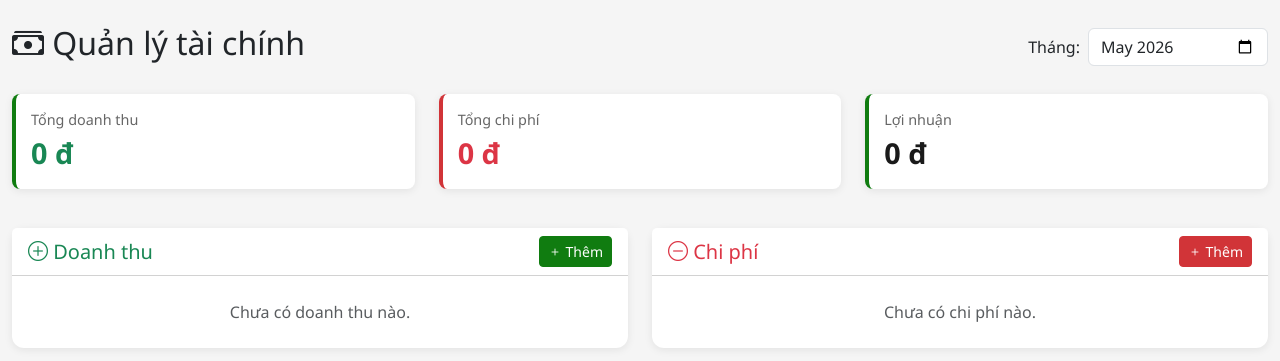
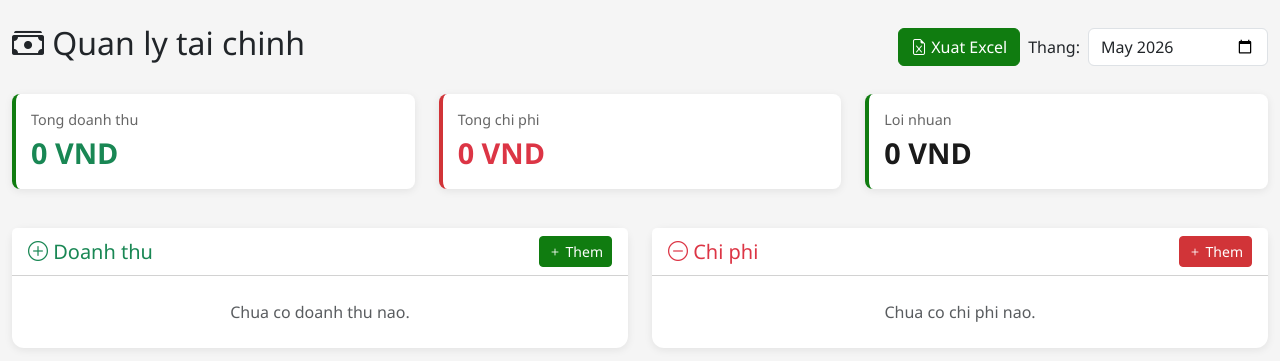
Before and after one commit to nghianh4975-cpu/hoadon-manager, a Flask app: page /finance in a window 1280 px wide. Shown: the part 56-417 px from the top of the page. Run offline with Flask 3, Linux system fonts and the light colour scheme; the visitor is signed in with stand-in values (Sample User, id 1); data that the repository does not hold is empty.

Commit message:
Update finance.html

```diff
--- a/web_hoadon/templates/finance.html
+++ b/web_hoadon/templates/finance.html
@@ -1,33 +1,38 @@
 {% extends "base.html" %}
 
-{% block title %}Tài chính - Hóa Đơn Manager{% endblock %}
+{% block title %}Tai chinh - Hoa Don Manager{% endblock %}
 
 {% block content %}
 <div class="d-flex justify-content-between align-items-center mb-4">
-    <h2><i class="bi bi-cash-stack"></i> Quản lý tài chính</h2>
-    <div class="d-flex align-items-center">
-        <label class="me-2">Tháng:</label>
-        <input type="month" class="form-control" style="width: 180px;" value="{{ month }}" onchange="window.location.href='/finance?month=' + this.value">
+    <h2><i class="bi bi-cash-stack"></i> Quan ly tai chinh</h2>
+    <div class="d-flex align-items-center gap-2">
+        <a href="{{ url_for('export_finance', month=month) }}" class="btn btn-success">
+            <i class="bi bi-file-earmark-excel"></i> Xuat Excel
+        </a>
+        <div class="d-flex align-items-center">
+            <label class="me-2">Thang:</label>
+            <input type="month" class="form-control" style="width: 180px;" value="{{ month }}" onchange="window.location.href='/finance?month=' + this.value">
+        </div>
     </div>
 </div>
 
 <div class="row mb-4">
     <div class="col-md-4">
         <div class="card stat-card success">
-            <div class="stat-label">Tổng doanh thu</div>
-            <div class="stat-value text-success">{{ "{:,.0f}".format(total_rev) }} đ</div>
+            <div class="stat-label">Tong doanh thu</div>
+            <div class="stat-value text-success">{{ "{:,.0f}".format(total_rev) }} VND</div>
         </div>
     </div>
     <div class="col-md-4">
         <div class="card stat-card danger">
-            <div class="stat-label">Tổng chi phí</div>
-            <div class="stat-value text-danger">{{ "{:,.0f}".format(total_exp) }} đ</div>
+            <div class="stat-label">Tong chi phi</div>
+            <div class="stat-value text-danger">{{ "{:,.0f}".format(total_exp) }} VND</div>
         </div>
     </div>
     <div class="col-md-4">
         <div class="card stat-card {{ 'success' if profit >= 0 else 'danger' }}">
-            <div class="stat-label">Lợi nhuận</div>
-            <div class="stat-value">{{ "{:,.0f}".format(profit) }} đ</div>
+            <div class="stat-label">Loi nhuan</div>
+            <div class="stat-value">{{ "{:,.0f}".format(profit) }} VND</div>
         </div>
     </div>
 </div>
@@ -38,7 +43,7 @@
             <div class="card-header bg-white d-flex justify-content-between align-items-center">
                 <h5 class="mb-0 text-success"><i class="bi bi-plus-circle"></i> Doanh thu</h5>
                 <button class="btn btn-success btn-sm" data-bs-toggle="modal" data-bs-target="#addRevenueModal">
-                    <i class="bi bi-plus"></i> Thêm
+                    <i class="bi bi-plus"></i> Them
                 </button>
             </div>
             <div class="card-body p-0">
@@ -47,9 +52,9 @@
                     <table class="table table-hover mb-0">
                         <thead>
                             <tr>
-                                <th>Ngày</th>
-                                <th>Mô tả</th>
-                                <th class="text-end">Số tiền</th>
+                                <th>Ngay</th>
+                                <th>Mo ta</th>
+                                <th class="text-end">So tien</th>
                                 <th width="50"></th>
                             </tr>
                         </thead>
@@ -58,9 +63,9 @@
                             <tr>
                                 <td>{{ rev.date }}</td>
                                 <td>{{ rev.description or rev.category }}</td>
-                                <td class="text-end text-success fw-bold">{{ "{:,.0f}".format(rev.amount) }} đ</td>
+                                <td class="text-end text-success fw-bold">{{ "{:,.0f}".format(rev.amount) }} VND</td>
                                 <td>
-                                    <form method="POST" action="{{ url_for('finance_delete', finance_id=rev.id) }}" onsubmit="return confirm('Xóa?');">
+                                    <form method="POST" action="{{ url_for('finance_delete', finance_id=rev.id) }}" onsubmit="return confirm('Xoa?');">
                                         <button type="submit" class="btn btn-sm btn-outline-danger">
                                             <i class="bi bi-trash"></i>
                                         </button>
@@ -72,7 +77,7 @@
                     </table>
                 </div>
                 {% else %}
-                <p class="text-muted text-center p-4 mb-0">Chưa có doanh thu nào.</p>
+                <p class="text-muted text-center p-4 mb-0">Chua co doanh thu nao.</p>
                 {% endif %}
             </div>
         </div>
@@ -81,9 +86,9 @@
     <div class="col-md-6">
         <div class="card mb-4">
             <div class="card-header bg-white d-flex justify-content-between align-items-center">
-                <h5 class="mb-0 text-danger"><i class="bi bi-dash-circle"></i> Chi phí</h5>
+                <h5 class="mb-0 text-danger"><i class="bi bi-dash-circle"></i> Chi phi</h5>
                 <button class="btn btn-danger btn-sm" data-bs-toggle="modal" data-bs-target="#addExpenseModal">
-                    <i class="bi bi-plus"></i> Thêm
+                    <i class="bi bi-plus"></i> Them
                 </button>
             </div>
             <div class="card-body p-0">
@@ -92,9 +97,10 @@
                     <table class="table table-hover mb-0">
                         <thead>
                             <tr>
-                                <th>Ngày</th>
-                                <th>Loại</th>
-                                <th class="text-end">Số tiền</th>
+                                <th>Ngay</th>
+                                <th>Loai</th>
+                                <th>Ly do</th>
+                                <th class="text-end">So tien</th>
                                 <th width="50"></th>
                             </tr>
                         </thead>
@@ -103,9 +109,10 @@
                             <tr>
                                 <td>{{ exp.date }}</td>
                                 <td>{{ exp.category }}</td>
-                                <td class="text-end text-danger fw-bold">{{ "{:,.0f}".format(exp.amount) }} đ</td>
+                                <td>{{ exp.reason or '-' }}</td>
+                                <td class="text-end text-danger fw-bold">{{ "{:,.0f}".format(exp.amount) }} VND</td>
                                 <td>
-                                    <form method="POST" action="{{ url_for('finance_delete', finance_id=exp.id) }}" onsubmit="return confirm('Xóa?');">
+                                    <form method="POST" action="{{ url_for('finance_delete', finance_id=exp.id) }}" onsubmit="return confirm('Xoa?');">
                                         <button type="submit" class="btn btn-sm btn-outline-danger">
                                             <i class="bi bi-trash"></i>
                                         </button>
@@ -117,93 +124,98 @@
                     </table>
                 </div>
                 {% else %}
-                <p class="text-muted text-center p-4 mb-0">Chưa có chi phí nào.</p>
+                <p class="text-muted text-center p-4 mb-0">Chua co chi phi nao.</p>
                 {% endif %}
             </div>
         </div>
     </div>
 </div>
 
-<!-- Modal Thêm Doanh Thu -->
+<!-- Modal Doanh Thu -->
 <div class="modal fade" id="addRevenueModal" tabindex="-1">
     <div class="modal-dialog">
         <div class="modal-content">
             <form method="POST" action="{{ url_for('finance_add') }}">
                 <div class="modal-header">
-                    <h5 class="modal-title text-success"><i class="bi bi-plus-circle"></i> Thêm doanh thu</h5>
+                    <h5 class="modal-title text-success"><i class="bi bi-plus-circle"></i> Them doanh thu</h5>
                     <button type="button" class="btn-close" data-bs-dismiss="modal"></button>
                 </div>
                 <div class="modal-body">
                     <input type="hidden" name="type" value="revenue">
                     <div class="mb-3">
-                        <label class="form-label">Ngày</label>
+                        <label class="form-label">Ngay</label>
                         <input type="date" class="form-control" name="date" value="{{ month }}-01" required>
                     </div>
                     <div class="mb-3">
-                        <label class="form-label">Số tiền</label>
+                        <label class="form-label">So tien</label>
                         <input type="number" class="form-control" name="amount" min="0" required>
                     </div>
                     <div class="mb-3">
-                        <label class="form-label">Loại</label>
+                        <label class="form-label">Loai</label>
                         <select class="form-select" name="category">
-                            <option value="Ban hang">Bán hàng</option>
-                            <option value="Dich vu">Dịch vụ</option>
-                            <option value="Khac">Khác</option>
+                            <option value="Ban hang">Ban hang</option>
+                            <option value="Dich vu">Dich vu</option>
+                            <option value="Khac">Khac</option>
                         </select>
                     </div>
                     <div class="mb-3">
-                        <label class="form-label">Mô tả</label>
-                        <input type="text" class="form-control" name="description" placeholder="Ghi chú thêm">
+                        <label class="form-label">Mo ta</label>
+                        <input type="text" class="form-control" name="description" placeholder="Ghi chu them">
                     </div>
+                    <input type="hidden" name="reason" value="">
                 </div>
                 <div class="modal-footer">
-                    <button type="button" class="btn btn-secondary" data-bs-dismiss="modal">Hủy</button>
-                    <button type="submit" class="btn btn-success">Lưu</button>
+                    <button type="button" class="btn btn-secondary" data-bs-dismiss="modal">Huy</button>
+                    <button type="submit" class="btn btn-success">Luu</button>
                 </div>
             </form>
         </div>
     </div>
 </div>
 
-<!-- Modal Thêm Chi Phí -->
+<!-- Modal Chi Phi -->
 <div class="modal fade" id="addExpenseModal" tabindex="-1">
     <div class="modal-dialog">
         <div class="modal-content">
             <form method="POST" action="{{ url_for('finance_add') }}">
                 <div class="modal-header">
-                    <h5 class="modal-title text-danger"><i class="bi bi-dash-circle"></i> Thêm chi phí</h5>
+                    <h5 class="modal-title text-danger"><i class="bi bi-dash-circle"></i> Them chi phi</h5>
                     <button type="button" class="btn-close" data-bs-dismiss="modal"></button>
                 </div>
                 <div class="modal-body">
                     <input type="hidden" name="type" value="expense">
                     <div class="mb-3">
-                        <label class="form-label">Ngày</label>
+                        <label class="form-label">Ngay</label>
                         <input type="date" class="form-control" name="date" value="{{ month }}-01" required>
                     </div>
                     <div class="mb-3">
-                        <label class="form-label">Số tiền</label>
+                        <label class="form-label">So tien</label>
                         <input type="number" class="form-control" name="amount" min="0" required>
                     </div>
                     <div class="mb-3">
-                        <label class="form-label">Loại</label>
+                        <label class="form-label">Loai chi phi</label>
                         <select class="form-select" name="category">
-                            <option value="Nhap hang">Nhập hàng</option>
-                            <option value="Van phong pham">Văn phòng phẩm</option>
-                            <option value="Di lai">Đi lại</option>
-                            <option value="Dien nuoc">Điện nước</option>
-                            <option value="Luong NV">Lương nhân viên</option>
+                            <option value="Nhap hang">Nhap hang</option>
+                            <option value="Van phong pham">Van phong pham</option>
+                            <option value="Di lai">Di lai</option>
+                            <option value="Dien nuoc">Dien nuoc</option>
+                            <option value="Luong NV">Luong nhan vien</option>
                             <option value="Marketing">Marketing</option>
-                            <option value="Khac">Khác</option>
+                            <option value="Khac">Khac</option>
                         </select>
                     </div>
                     <div class="mb-3">
-                        <label class="form-label">Mô tả</label>
-                        <input type="text" class="form-control" name="description" placeholder="Ghi chú thêm">
+                        <label class="form-label">Ly do chi (chi nhung gi?)</label>
+                        <input type="text" class="form-control" name="reason" placeholder="VD: Mua nguyen lieu, Sua may tinh..." required>
+                    </div>
+                    <div class="mb-3">
+                        <label class="form-label">Mo ta</label>
+                        <input type="text" class="form-control" name="description" placeholder="Ghi chu them">
                     </div>
                 </div>
                 <div class="modal-footer">
-                    <button type="button" class="btn btn-secondary" data-bs-dismiss="modal">Hủy</button>
-                    <button type="submit" class="btn btn-danger">Lưu</button>
+                    <button type="button" class="btn btn-secondary" data-bs-dismiss="modal">Huy</button>
+                    <button type="submit" class="btn btn-danger">Luu</button>
                 </div>
             </form>
         </div>
```
